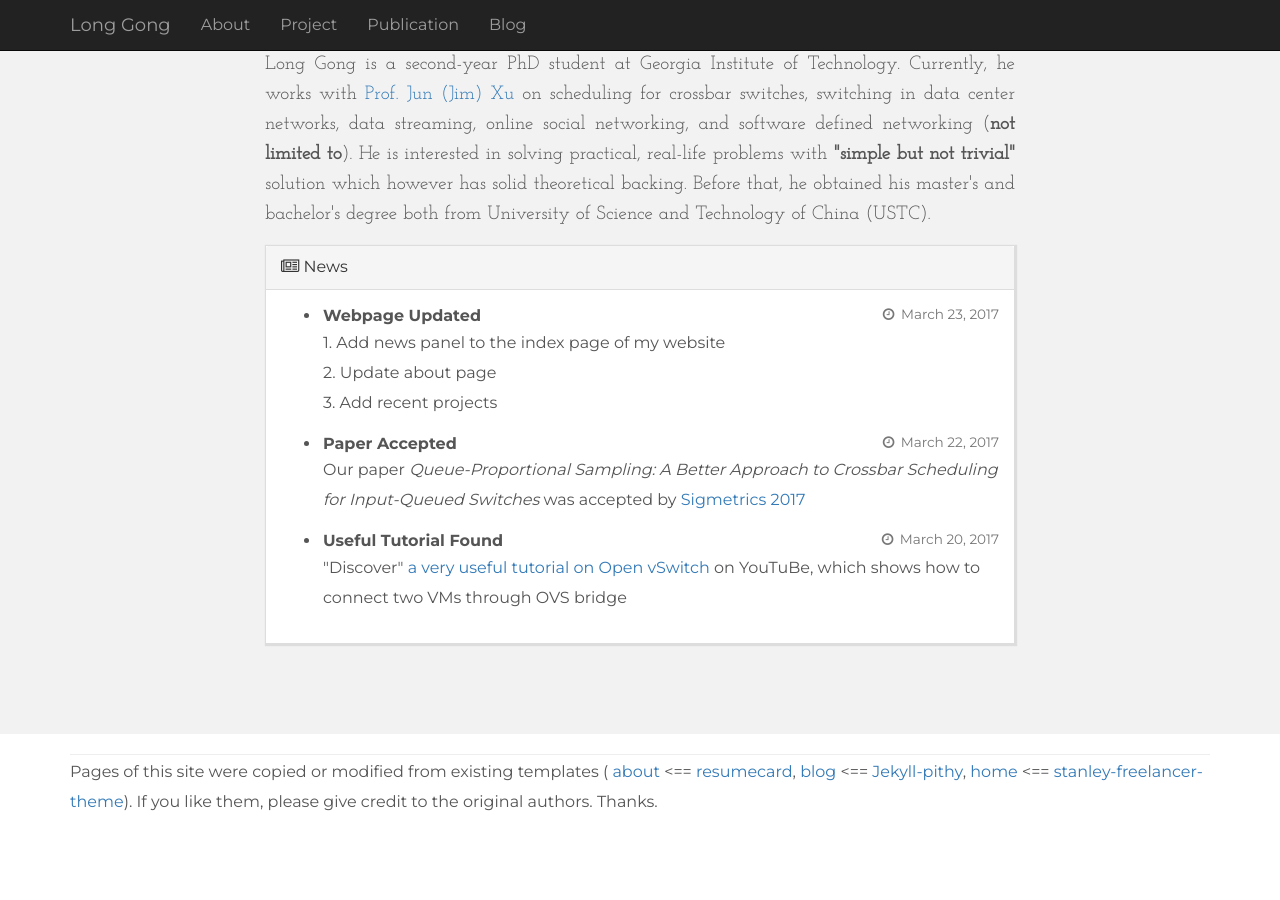
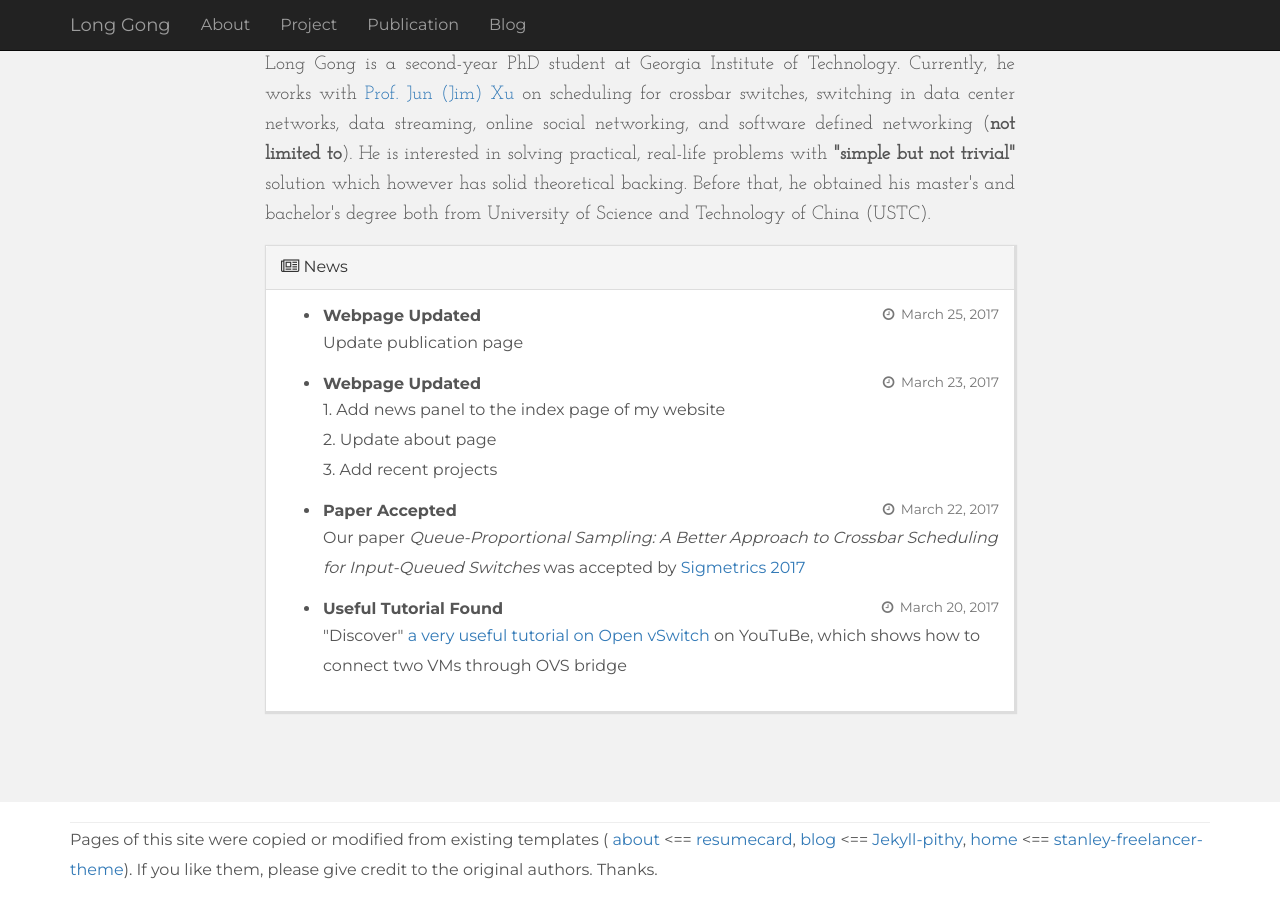
Before and after one commit to lgong30/lgong30.github.io, a Jekyll site: the page built from index.html, in a window 1280 px wide and 900 px high, scrolled down 547 px. Built offline with Jekyll 4.4.1, drawn with Linux system fonts in a browser that asks for light colours; comment, search, counter and statistics services are not loaded; before the commit the page ends 1379 px from its top, so only the background shows below that.

Commit message:
change pulication page

```diff
--- a/_config.yml
+++ b/_config.yml
@@ -98,6 +98,9 @@ education:
 
 news:
   - summary: Webpage Updated
+    time: March 25, 2017
+    content: Update publication page
+  - summary: Webpage Updated
     time: March 23, 2017
     content: "1. Add news panel to the index page of my website<br/>2. Update about page<br/>3. Add recent projects"
   - summary: Paper Accepted
```
